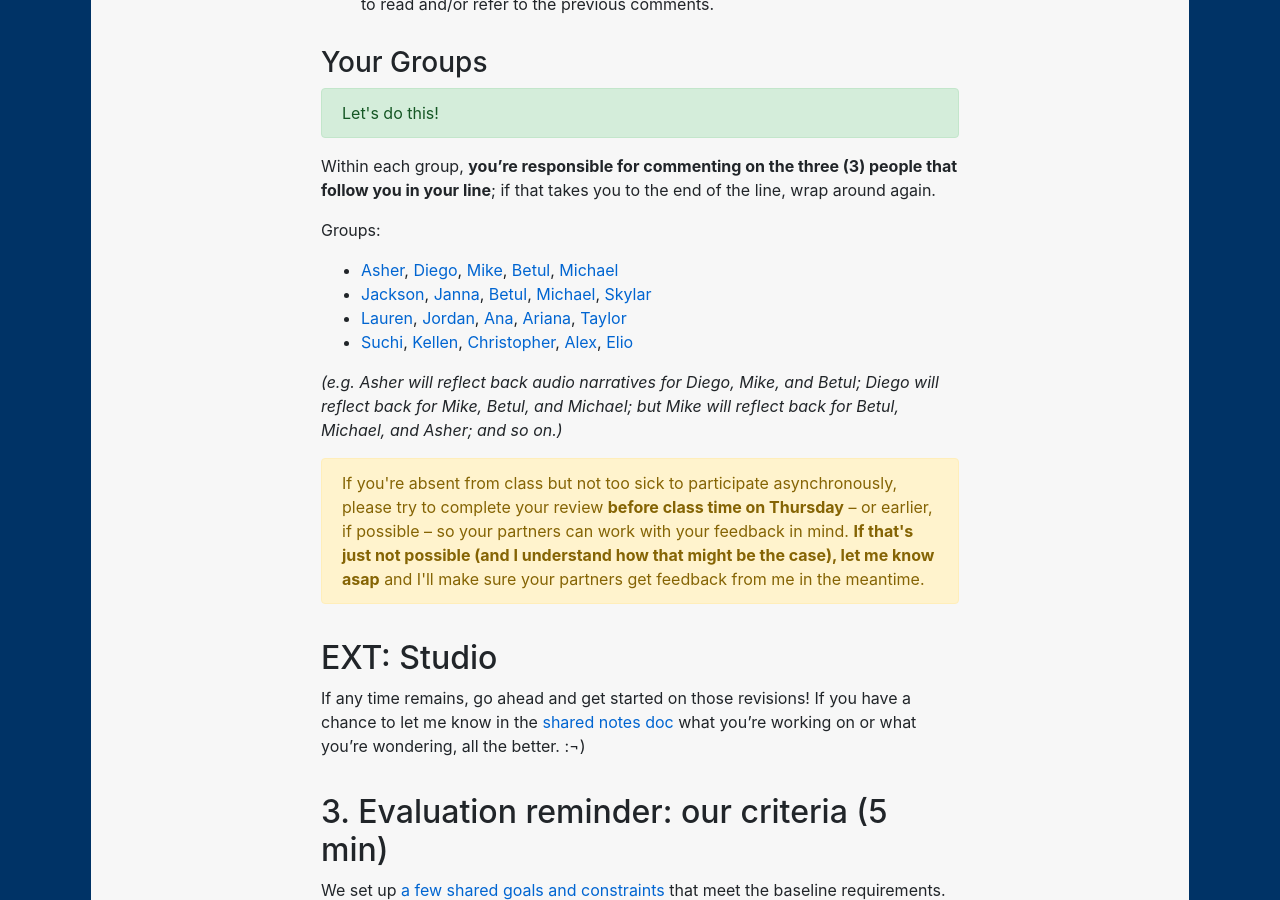
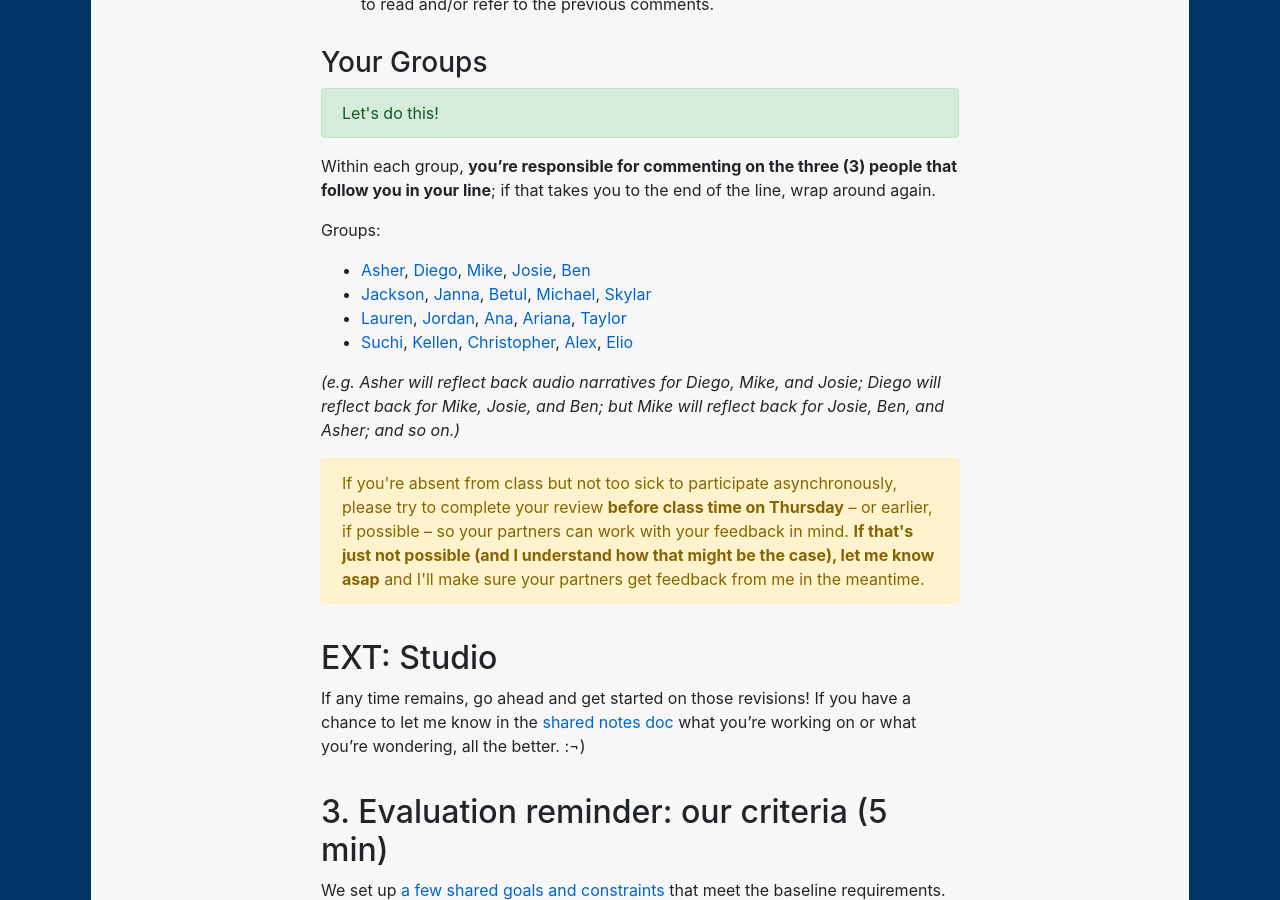
Before and after one commit to benmiller314/cdm2023spring, a Jekyll site: the page built from plans/lesson-07.md, in a window 1280 px wide and 900 px high, scrolled down 3910 px. Built offline with Jekyll 4.4.1, drawn with Linux system fonts in a browser that asks for light colours; our own code applies the rules of GitHub Pages for plain Markdown files.

Commit message:
fix missing partners!

```diff
--- a/plans/lesson-07.md
+++ b/plans/lesson-07.md
@@ -85,12 +85,12 @@ Within each group, **you're responsible for commenting on the three (3) people t
 
 Groups:
 
-* <a href='https://github.com/Asher-Goods/new-audio-narrative-2023spring'>Asher</a>, <a href='https://github.com/juradodiego/audio-narrative-2023spring'>Diego</a>, <a href='https://github.com/MikeBailey412/audio-narrative-2023spring'>Mike</a>, <a href='https://github.com/bst20/audio-narrative-2023spring'>Betul</a>, <a href='https://github.com/lks50/audio-narrative-2023spring'>Michael</a>
+* <a href='https://github.com/Asher-Goods/new-audio-narrative-2023spring'>Asher</a>, <a href='https://github.com/juradodiego/audio-narrative-2023spring'>Diego</a>, <a href='https://github.com/MikeBailey412/audio-narrative-2023spring'>Mike</a>, <a href='https://github.com/josieharris1/audio-narrative-2023spring'>Josie</a>, <a href='https://github.com/Asher-Goods/new-audio-narrative-2023spring'>Ben</a>
 * <a href='https://github.com/altrnate/audio-narrative-2023spring'>Jackson</a>, <a href='https://github.com/jannawohl/audio-narrative-2023spring'>Janna</a>, <a href='https://github.com/bst20/audio-narrative-2023spring'>Betul</a>, <a href='https://github.com/lks50/audio-narrative-2023spring'>Michael</a>, <a href='https://github.com/skygel/audio-narrative-2023spring'>Skylar</a>
 * <a href='https://github.com/lks50/audio-narrative-2023spring'>Lauren</a>, <a href='https://github.com/jordanmarch/audio-narrative-2023spring'>Jordan</a>, <a href='https://github.com/anayoungblut/audio-narrative-2023spring'>Ana</a>, <a href='https://github.com/arianakeith/audio-narrative-2023spring'>Ariana</a>, <a href='https://github.com/taylorjenkins/audio-narrative-2023spring'>Taylor</a>
-* <a href='https://github.com/suchiattota/audio-narrative-2023spring'>Suchi</a>, <a href='https://github.com/kellenapp/audio-narrative-2023spring'>Kellen</a>, <a href='https://github.com/bst20/audio-narrative-2023spring'>Christopher</a>, <a href='https://github.com/alcalaaha/audio-narrative-2023spring'>Alex</a>, <a href='https://github.com/eliotann99/audio-narrative-2023spring'>Elio</a>
+* <a href='https://github.com/suchiattota/audio-narrative-2023spring'>Suchi</a>, <a href='https://github.com/kellenapp/audio-narrative-2023spring'>Kellen</a>, <a href='https://github.com/ChrisTroina/audio-narrative-2023spring'>Christopher</a>, <a href='https://github.com/alcalaaha/audio-narrative-2023spring'>Alex</a>, <a href='https://github.com/eliotann99/audio-narrative-2023spring'>Elio</a>
 
-_(e.g. Asher will reflect back audio narratives for Diego, Mike, and Betul; Diego will reflect back for Mike, Betul, and Michael; but Mike will reflect back for Betul, Michael, and Asher; and so on.)_
+_(e.g. Asher will reflect back audio narratives for Diego, Mike, and Josie; Diego will reflect back for Mike, Josie, and Ben; but Mike will reflect back for Josie, Ben, and Asher; and so on.)_
 
 <div class="alert alert-warning">
 If you're absent from class but not too sick to participate asynchronously, please try to complete your review <strong>before class time on Thursday</strong> – or earlier, if possible – so your partners can work with your feedback in mind. <strong>If that's just not possible (and I understand how that might be the case), let me know asap</strong> and I'll make sure your partners get feedback from me in the meantime. <!-- Saturday morning would be the latest when it might still be helpful, so that's the official async deadline; just confirm that you've pulled the latest version whenever you start. -->
```
